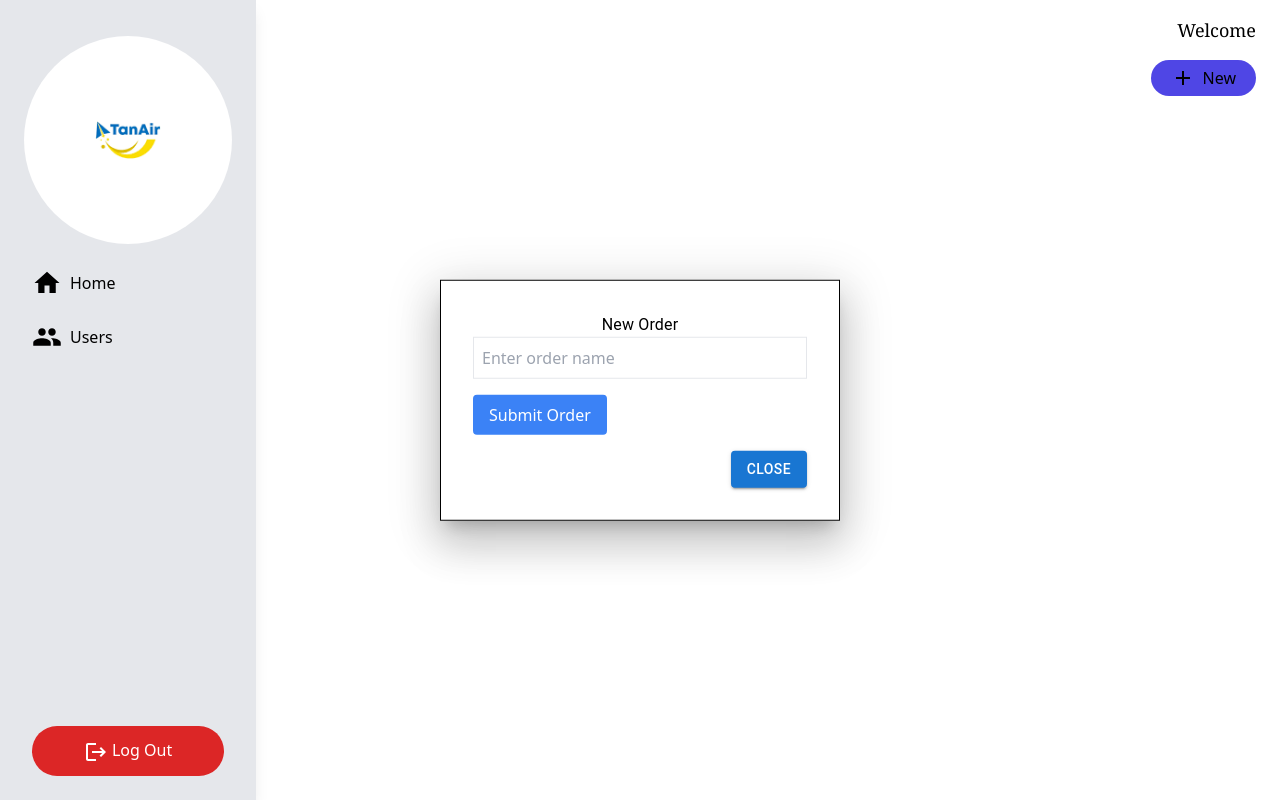
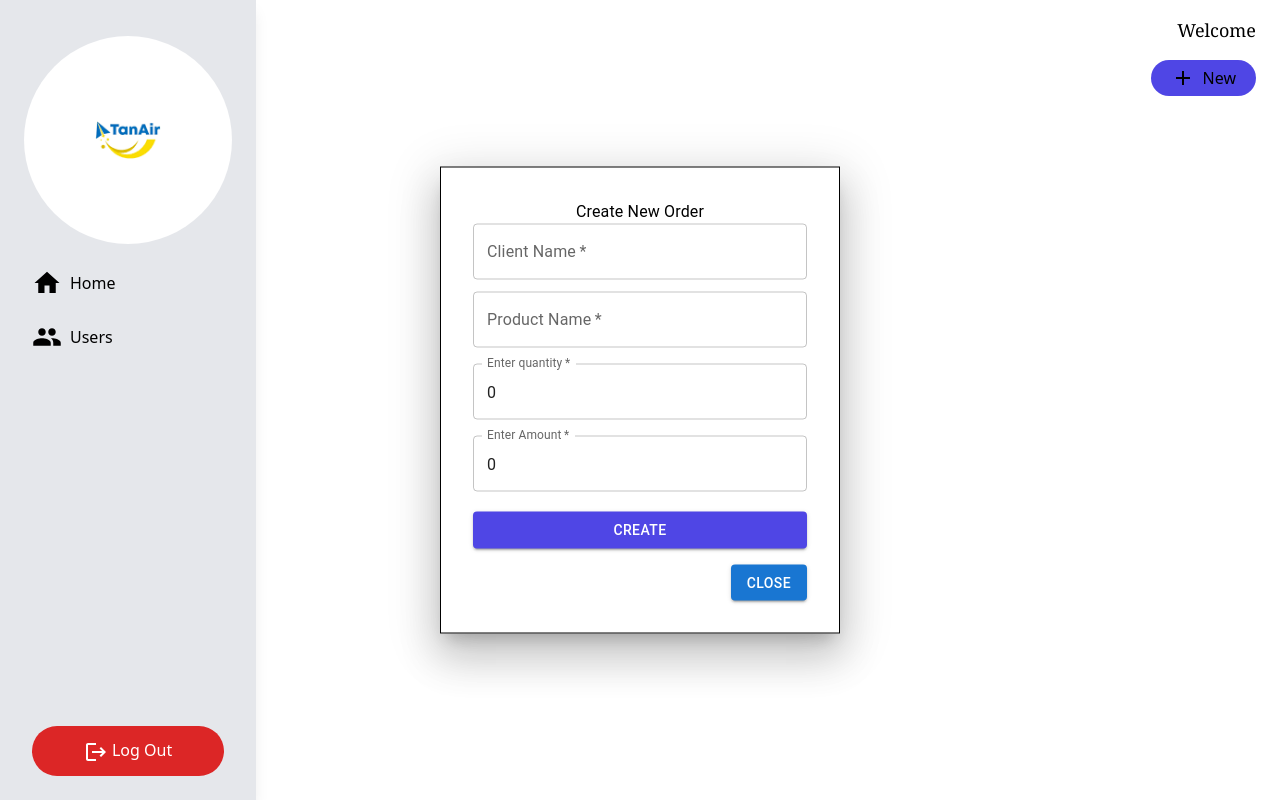
Before and after one commit to gilbertmunuotz/tanair-v2, a Next.js app: page /admin/home in a window 1280 px wide. Both pictures are taken after a click on the button "New". Built offline with nearby package versions, Linux system fonts and the light colour scheme.

Commit message:
refactored components folder

```diff
--- a/app/(clients)/admin/home/page.tsx
+++ b/app/(clients)/admin/home/page.tsx
@@ -1,6 +1,6 @@
 import React from 'react';
 // import { GetOrders } from './_action';
-import Order from '@/components/NewOrder';
+import Order from '@/components/order/NewOrder';
 import DrawerNav from '@/components/DrawerNav';
 
 export default async function page() {
--- a/app/auth/login/page.tsx
+++ b/app/auth/login/page.tsx
@@ -1,4 +1,4 @@
-import Form from "@/components/LoginForm"
+import Form from "@/components/form/LoginForm"
 
 export default function page() {
     return (
--- a/components/OrderForm.tsx
+++ /dev/null
@@ -1,27 +0,0 @@
-'use state'
-
-import { useState } from "react";
-
-export default function OrderForm() {
-
-    const [name, setName] = useState("");
-
-    return (
-        <div>
-            <div>
-                <input
-                    type="text"
-                    required
-                    placeholder="Enter order name"
-                    className="border p-2 w-full mb-4"
-                    value={name}
-                    onChange={(e) => setName(e.target.value)}
-                />
-                <button className="bg-blue-500 text-white px-4 py-2 rounded">
-                    Submit Order
-                </button>
-            </div>
-
-        </div >
-    )
-}
--- a/components/LoginForm.tsx
+++ b/components/form/LoginForm.tsx
@@ -3,7 +3,7 @@
 import { useForm } from "react-hook-form";
 import { formSchema } from "@/schema/formSchema"
 import { yupResolver } from "@hookform/resolvers/yup"
-import type { FormValues } from "../interfaces/interface"
+import type { FormValues } from "../../interfaces/interface"
 import { TextField, Box, Typography, Button } from "@mui/material"
 
 export default function Form() {
--- /dev/null
+++ b/components/form/OrderForm.tsx
@@ -0,0 +1,75 @@
+'use state'
+
+import { useState } from "react";
+import { Button, TextField } from "@mui/material";
+
+export default function OrderForm() {
+
+    const [customerName, setcustomerName] = useState<string>('');
+    const [productName, setproductName] = useState<string>('');
+    const [quantity, setquantity] = useState<number>(0);
+    const [price, setprice] = useState<number>(0);
+
+    return (
+        <div>
+            <div>
+                <div className="mb-3">
+                    <TextField
+                        required
+                        fullWidth
+                        value={customerName}
+                        label="Client Name"
+                        placeholder="E.g John Smith"
+                        sx={{ borderRadius: "8px" }}
+                        onChange={(e) => setcustomerName(e.target.value)}
+                    />
+                </div>
+
+                <div className="mb-4">
+                    <TextField
+                        required
+                        fullWidth
+                        value={productName}
+                        label="Product Name"
+                        placeholder="E.g Sofa Bed"
+                        sx={{ borderRadius: "8px" }}
+                        onChange={(e) => setproductName(e.target.value)}
+                    />
+                </div>
+
+                <div className="mb-4">
+                    <TextField
+                        required
+                        fullWidth
+                        value={quantity}
+                        placeholder="E.g 5"
+                        label="Enter quantity"
+                        sx={{ borderRadius: "8px" }}
+                        onChange={(e) => setquantity(Number(e.target.value))}
+                    />
+                </div>
+
+                <div className="mb-1">
+                    <TextField
+                        required
+                        fullWidth
+                        value={price}
+                        label="Enter Amount"
+                        placeholder="E.g 1200"
+                        sx={{ borderRadius: "8px" }}
+                        onChange={(e) => setprice(Number(e.target.value))}
+                    />
+                </div>
+
+                <Button
+                    type="submit"
+                    fullWidth
+                    variant="contained"
+                    sx={{ mt: 2, backgroundColor: "#4f46e5", }}>
+                    Create
+                </Button>
+            </div>
+
+        </div >
+    )
+}
--- a/components/NewOrder.tsx
+++ b/components/order/NewOrder.tsx
@@ -1,7 +1,7 @@
 'use client'
 
 import { useState } from "react";
-import OrderForm from "./OrderForm";
+import OrderForm from "../form/OrderForm";
 import AddIcon from '@mui/icons-material/Add';
 import { Box, Typography, Button, Tooltip } from "@mui/material";
 
@@ -25,8 +25,8 @@ export default function Order() {
             {/* Modal */}
             {open && (
                 <Box sx={{ position: 'absolute', top: '50%', left: '50%', transform: 'translate(-50%, -50%)', width: 400, border: '1px solid #000', p: 4, backgroundColor: 'background.paper', boxShadow: 24, maxHeight: '80vh', overflow: 'auto', }}>
-                    <Typography className="text-center">
-                        New Order
+                    <Typography className="text-center mb-2">
+                        Create New Order
                     </Typography>
 
                     {/* Render the form */}
```
Also changed, not shown: components/EditOrder.tsx (deleted), components/EditUser.tsx (deleted), components/NewUser.tsx (deleted).
